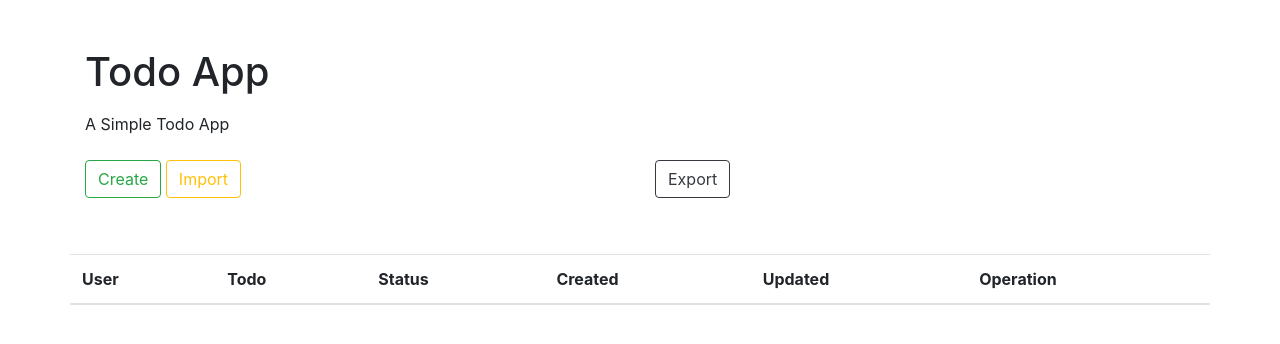
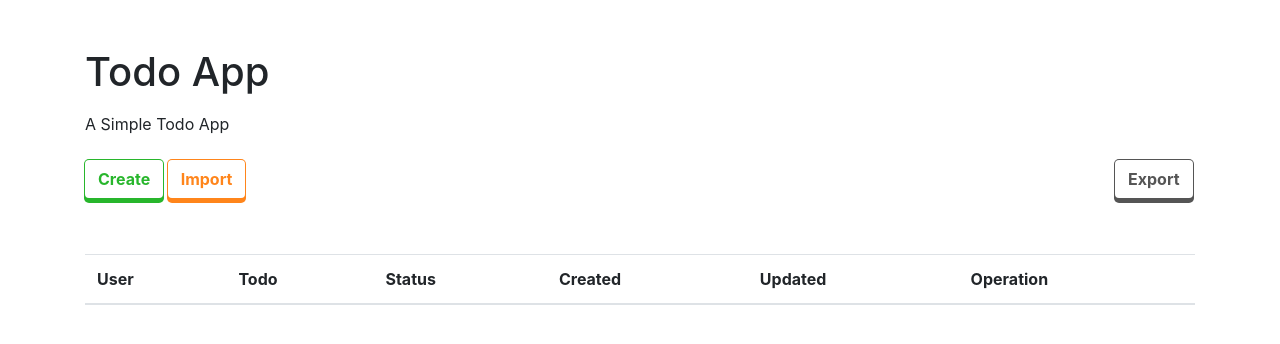
Before and after one commit to emrenass/HuaweiToDo, a Django app: page / in a window 1280 px wide. Shown: the part 56-400 px from the top of the page. Run offline with Django 3.2, Linux system fonts and the light colour scheme; the visitor is signed in with stand-in values (Sample User, id 1); data that the repository does not hold is empty; some libraries are stand-ins or nearby versions.

Commit message:
GUI Finalized

```diff
--- a/HuaweiToDo/HuaweiToDo/urls.py
+++ b/HuaweiToDo/HuaweiToDo/urls.py
@@ -25,8 +25,9 @@ urlpatterns = [
     path('admin/', admin.site.urls),
     path('accounts/', include('django.contrib.auth.urls')),
     path('', views.home, name='home'),
+    path('statistics/', views.statistics, name='statistics'),
+    path('profile/', views.profile, name='profile'),
 
-    path('statistics/', views.statistics, name='statistics'),
     path('api/v1/change_status', api.change_status, name='change_status'),
     path('api/v1/create_todo', api.create_todo, name='create_todo'),
     path('api/v1/export', api.export),
--- a/HuaweiToDo/templates/base.html
+++ b/HuaweiToDo/templates/base.html
@@ -30,7 +30,8 @@
                         {{ user }}
                     </a>
                     <div class="dropdown-menu dropdown-menu-right float-right">
-                        <a class="dropdown-item" href="#">Profile</a>
+                        <a class="dropdown-item" href="{% url 'profile' %}">Profile</a>
+                        <hr/>
                         <a class="dropdown-item" href="{% url 'logout' %}">Logout</a>
                     </div>
                 </li>
@@ -39,13 +40,11 @@
     </div>
 </nav>
 
-<div class="container">
 
     {% block content %}
 
     {% endblock %}
 
-</div>
 
 
 <script   src="https://code.jquery.com/jquery-3.3.1.min.js"   integrity="sha256-FgpCb/KJQlLNfOu91ta32o/NMZxltwRo8QtmkMRdAu8="   crossorigin="anonymous"></script>
--- a/HuaweiToDo/templates/home.html
+++ b/HuaweiToDo/templates/home.html
@@ -31,21 +31,49 @@
             box-shadow: 0 0 0 0px #b93802 inset, 0 0 0 1px rgba(185, 56, 2, 0.15) inset, 0 8px 0 0 #ff1531;
             background-color: #ff4136;
             color: white;
+            font-weight: normal;
+            font-weight: bolder;
         }
         .btn3d-uncomplete {
             box-shadow: 0 0 0 0px #555555 inset, 0 0 0 1px rgba(255, 255, 255, 0.15) inset, 0 8px 0 0 #484848;
             background-color: #484848;
             color: white;
+            font-weight: normal;
+            font-weight: bolder;
         }
         .btn3d-complete {
             box-shadow: 0 0 0 0px #74c8e9 inset, 0 0 0 1px rgba(255, 255, 255, 0.15) inset, 0 8px 0 0 #5fc1e8;
             background-color: #74c8e9;
             color: white;
+            font-weight: normal;
+            font-weight: bolder;
+        }
+        .btn3d-create {
+            box-shadow: 0 0 0 1px #28b62c, 0 4px 0 1px #28b62c;
+            background-color: #ffffff;
+            color: #28b62c;
+            font-weight: normal;
+            font-weight: bolder;
+        }
+        .btn3d-import {
+            box-shadow: 0 0 0 1px #ff851b, 0 4px 0 1px #ff851b;
+            background-color: #ffffff;
+            color: #ff851b;
+            font-weight: normal;
+            font-weight: bolder;
+        }
+        .btn3d-export {
+            box-shadow: 0 0 0 1px #555555, 0 4px 0 1px #555555;
+            background-color: #ffffff;
+            color: #555555;
+            font-weight: normal;
+            font-weight: bolder;
         }
     </style>
 {% endblock %}
 
 {% block content %}
+    <div class="container">
         <div class="row mt-5">
             <div class="col">
                 <h1>Todo App</h1>
@@ -58,22 +86,23 @@
         </div>
 
         <div class="row mt-2">
-        <div class="col">
-            <label class="btn btn-outline-success">
+            <div class="col-sm-11 col-md-11 col-lg-11">
+                <label class="btn btn3d-create">
                     Create <input type="button" data-toggle="modal" data-target="#createTodo" hidden>
                 </label>
-            <label class="btn btn-outline-warning">
+                <label class="btn btn3d-import">
                     Import <input id="importButton" type="file" formenctype="multipart/form-data" hidden>
                 </label>
             </div>
-        <div class="col align-self-end">
-            <label class="btn btn-outline-dark">
+            <div class="col-md-offset-11 col-sm-offset-11 col-lg-offset-11 align-self-end">
+                <label class="btn btn3d-export">
                     Export <input id="exportButton" type="button" hidden>
                 </label>
             </div>
         </div>
 
         <div class="row mt-5">
+            <div class="col-sm-12 col-md-12 col-lg-12">
                 <table id="todoTable" class="table table-hover">
                     <thead>
                     <tr>
@@ -158,6 +187,8 @@
                     </div>
                 </div>
             </div>
+        </div>
+    </div>
 {% endblock %}
 
 {% block script %}
--- a/HuaweiToDo/templates/statistics.html
+++ b/HuaweiToDo/templates/statistics.html
@@ -11,6 +11,7 @@
     </style>
 {% endblock %}
 {% block content %}
+    <div class="container">
         <div class="row mt-5">
             <div class="col">
                 <h2>TODO Statistics</h2>
@@ -18,6 +19,7 @@
         </div>
         <div class="row">
             <div id="chartdiv"></div>
+        </div>
     </div>
 {% endblock %}
 
--- a/HuaweiToDo/todo/views.py
+++ b/HuaweiToDo/todo/views.py
@@ -20,3 +20,13 @@ def home(request):
 @login_required
 def statistics(request):
     return render(request, "statistics.html")
+
+@login_required
+def profile(request):
+    user = request.user
+    username = user.username
+    email = user.email
+    date_joined  = user.date_joined
+    return render(request, "profile.html", context={"username": username,
+                                                    "email": email,
+                                                    "date_joined": date_joined})
```
Also changed, not shown: HuaweiToDo/templates/datatable.html (deleted, +0 -23 lines), HuaweiToDo/templates/profile.html (added, +30 -0 lines), HuaweiToDo/templates/registration/login.html (+14 -6 lines). Lines whose indentation alone changed are shown as unchanged.
